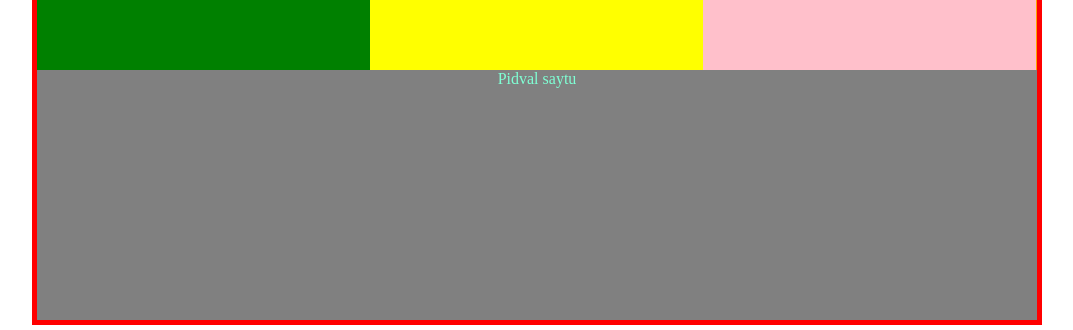
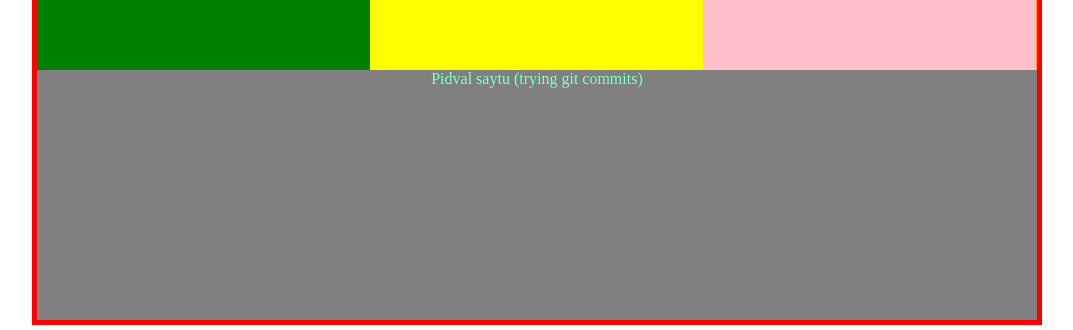
Before and after one commit to NazarOliynyk/htmlProjects, a plain HTML site: page Lesson3/Boxes.html in a window 1280 px wide. Shown: the part 743-1073 px from the top of the page, without its empty margins (103-1176 px from the left). Drawn offline with Linux system fonts and the light colour scheme.

Commit message:
second commit

```diff
--- a/Lesson3/Boxes.html
+++ b/Lesson3/Boxes.html
@@ -12,7 +12,7 @@
  <div class="left bg-green w-33 float-l"> Left block </div>
  <div class="center bg-yellow w-33 float-l"> Center block </div>
  <div class="right bg-pink w-33 float-l"> Right block </div>
- <div class="footer bg-gray clearfix"> Pidval saytu </div>
+ <div class="footer bg-gray clearfix"> Pidval saytu (trying git commits) </div>
  </div>
 </body>
 </html>
```
